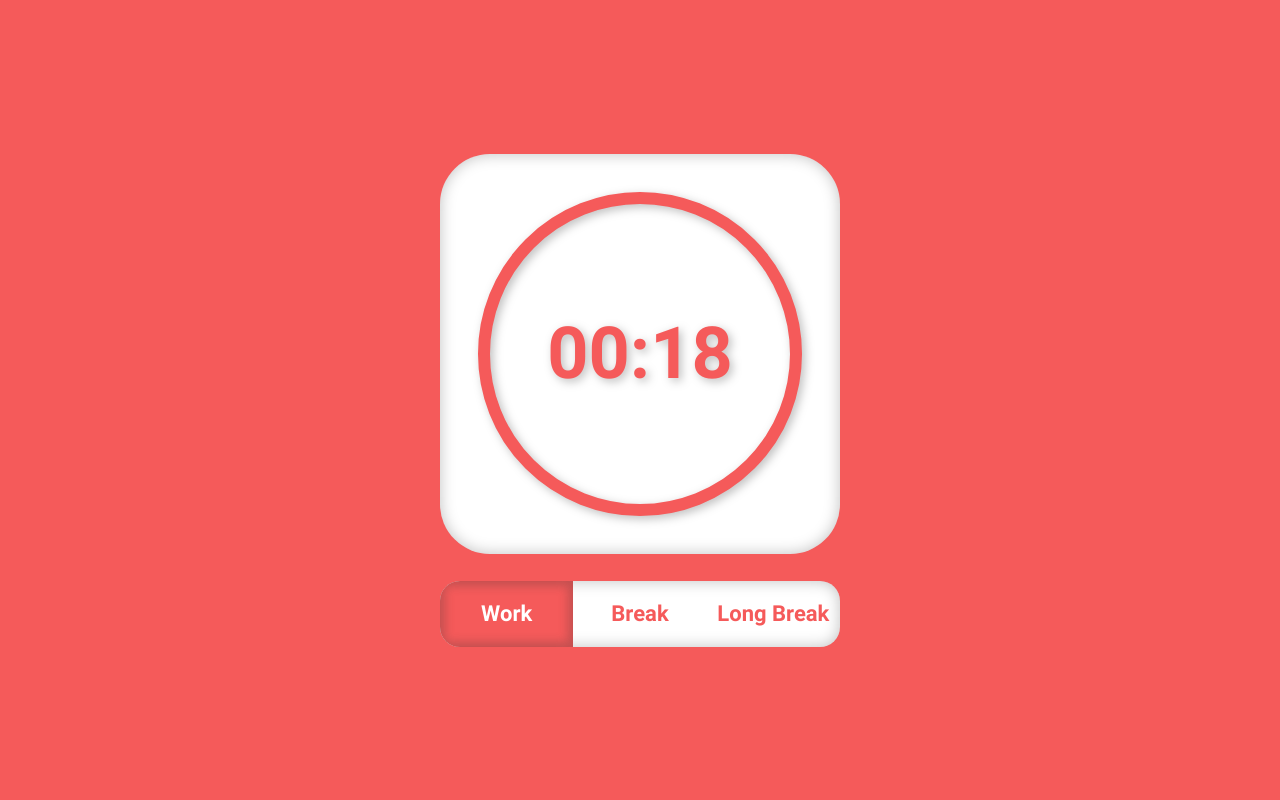
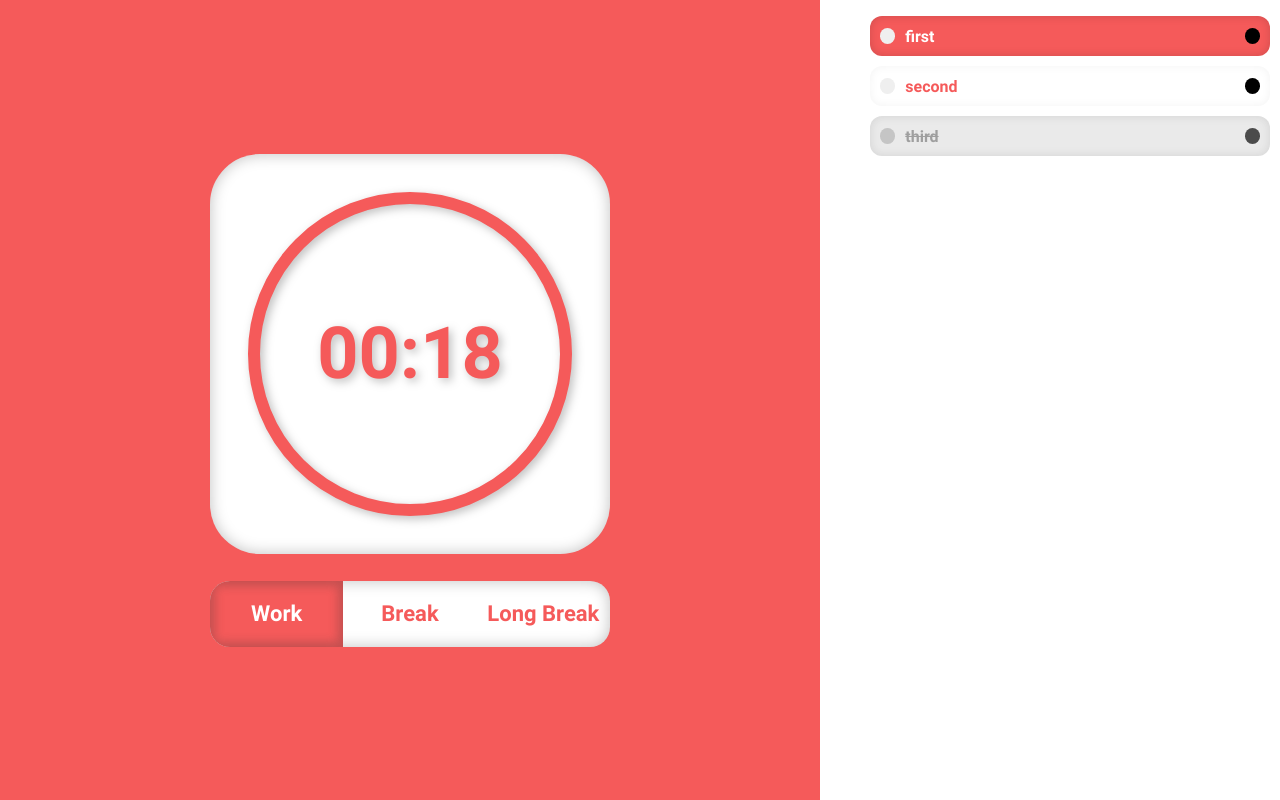
Before and after one commit to ezinber/pomo-project, a React (Create React App) app: page / in a window 1280 px wide. Built offline with nearby package versions, Linux system fonts and the light colour scheme.

Commit message:
feat: базовый интерфейс таск-листа

```diff
--- a/src/components/App.js
+++ b/src/components/App.js
@@ -1,12 +1,14 @@
 import React, { useContext, useEffect } from 'react';
 import SettingsContext from '../contexts/settingsContext';
 import Timer from './Timer/Timer';
+import Task from './Task/Task';
 import useLocalStorage from '../hooks/useLocalStorage';
 import './app.css';
 
 function App() {
   const defaultSettings = useContext(SettingsContext);
   const [settings, setSetting] = useLocalStorage('settings', defaultSettings);
+  const [tasks, setTasks] = React.useState(defaultTasks); //(Task)
 
   const handleTimerEnd = (mode) => {
     console.log('Time in mode %d is out', mode);
@@ -22,6 +24,29 @@ function App() {
 
   const handleTimerModeChange = (mode) => {
     console.log('Timer mode was changed on:', mode);
+  }
+
+
+
+  function handleTaskDelete(task) {
+    setTasks(state => state.filter(current => current.id !== task.id));
+  }
+
+  function handleTaskComplete(task) {
+    task.isCompleted = !task.isCompleted;
+    task.isActive && (task.isActive = !task.isActive);
+    setTasks(state => state.map(current => current.id === task.id ? task : current))
+  }
+
+  function handleTaskClick(task) {
+    console.log('click');
+    setTasks(state => state.map(current => {
+      current.id !== task.id
+      ? current.isActive = false
+      : current.isActive = true;
+
+      return current;
+    }));
   }
 
   /*Так как немного изменилась структура объекта настроек,
@@ -44,9 +69,43 @@ function App() {
           onEnd={handleTimerEnd}
           onModeChange={handleTimerModeChange}
         />
+
+        {/* Список задач возможно стоит вынести в отдельный компонент (Task)*/}
+        <ul className="tasklist">
+          {tasks.map(taskData => (
+            <Task
+              task={taskData}
+              onDelete={handleTaskDelete}
+              onComplete={handleTaskComplete}
+              onClick={handleTaskClick}
+            />
+          ))}
+        </ul>
+
       </div>
     </SettingsContext.Provider>
   );
 }
 
+let defaultTasks = [ // массив задач для тестов (Task)
+  {
+    id: '1',
+    text: 'first',
+    isActive: true,
+    isCompleted: false
+  },
+  {
+    id: '2',
+    text: 'second',
+    isActive: false,
+    isCompleted: false
+  },
+  {
+    id: '3',
+    text: 'third',
+    isActive: false,
+    isCompleted: true
+  },
+]
+
 export default App;
--- /dev/null
+++ b/src/components/Task/Task.css
@@ -0,0 +1,77 @@
+.task {
+  margin: 0 10px 10px;
+  padding: 0;
+  width: 400px;
+  height: 40px;
+  display: flex;
+  align-items: center;
+  list-style: none;
+  box-shadow: inset 0 0 10px rgb(0 0 0 / 5%);
+  border-radius: 12px;
+  color: rgb(245, 90, 90);
+  cursor: pointer;
+  transition: all 200ms ease;
+}
+
+.task:hover {
+  opacity: .7;
+}
+
+.task_active {
+  background: rgb(245, 90, 90);
+  color: #fff;
+  box-shadow: inset 0 0 10px rgb(0 0 0 / 15%);
+}
+
+.task_completed {
+  background: #e2e2e2;
+  color: #777;
+  text-decoration: line-through;
+  box-shadow: inset 0 0 10px rgb(0 0 0 / 15%);
+  opacity: .7;
+}
+
+.task__text {
+  margin: 0;
+  padding: 0 0 0 10px;
+  width: 100%;
+  height: 100%;
+  font-family: Roboto, sans-serif;
+  font-weight: 600;
+  background: none;
+  border: none;
+  color: inherit;
+  cursor: inherit;
+}
+
+.task__text:focus {
+  outline: none;
+}
+
+.task-button { /*блок-примесь, должно быть по БЭМ*/
+  margin-left: 10px;
+  border: none;
+  border-radius: 50%;
+  outline: none;
+}
+
+.task__delete-button {
+  margin-right: 10px;
+  width: 16px;
+  height: 16px;
+  background: #000;
+  cursor: inherit;
+}
+
+.task__complete-button {
+  width: 16px;
+  height: 16px;
+  cursor: inherit;
+}
+
+.task__complete-button_checked {
+  width: 16px;
+  height: 16px;
+  background: #777;
+  opacity: .5;
+}
--- a/src/components/Task/Task.js
+++ b/src/components/Task/Task.js
@@ -1,20 +1,38 @@
 import React from 'react';
+import './Task.css';
 
-function Task ({ id, isActive, isCompleted, onComplete, onDelete }) {
+function Task ({ task, onComplete, onDelete, onClick }) {
+  const [text, setText] = React.useState(task.text);
 
-  const [text, setText] = React.useState('test');
   const taskClassName = (
-    `task ${isActive ? 'task_active' : ''} ${isCompleted ? 'task_completed' : ''}`
+    `task${task.isActive ? ' task_active' : ''}${task.isCompleted ? ' task_completed' : ''}`
+  )
+  const completeButtonClassName = (
+    `task-button task__complete-button${task.isCompleted ? ' task__complete-button_checked' : ''}`
   )
 
   function handleChange(e) {
     setText(e.target.value);
   }
 
+  function handleDelete() {
+    onDelete(task);
+  }
+
+  function handleComplete() {
+    onComplete(task);
+  }
+
+  function handleClick() {
+    !task.isCompleted && !task.isActive && onClick(task);
+  }
+
   return (
-    <div className={taskClassName}>
-      <input className="task__text" onChange={handleChange}>{text}</input>
-    </div>
+    <li className={taskClassName} key={task.id}>
+      <button type="button" className={completeButtonClassName} onClick={handleComplete} title={task.isCompleted ? 'uncheck' : 'check'} />
+      <input type="text" className="task__text" onClick={handleClick} onChange={handleChange} value={text} disabled={task.isCompleted} />
+      <button type="button" className="task-button task__delete-button" onClick={handleDelete} title="удалить" />
+    </li>
   )
 }
 
```
